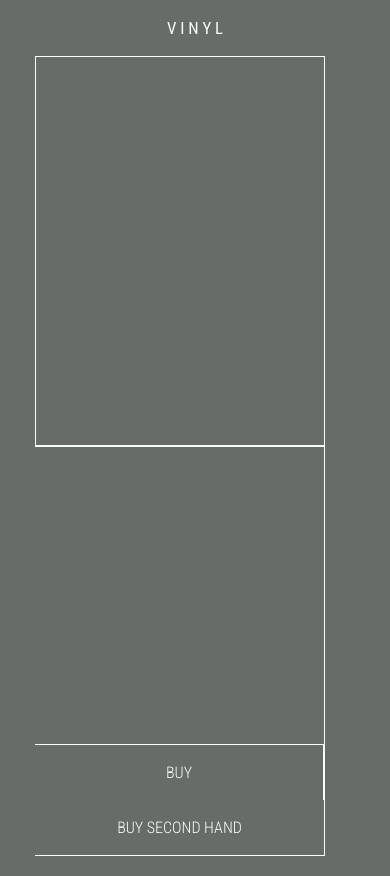
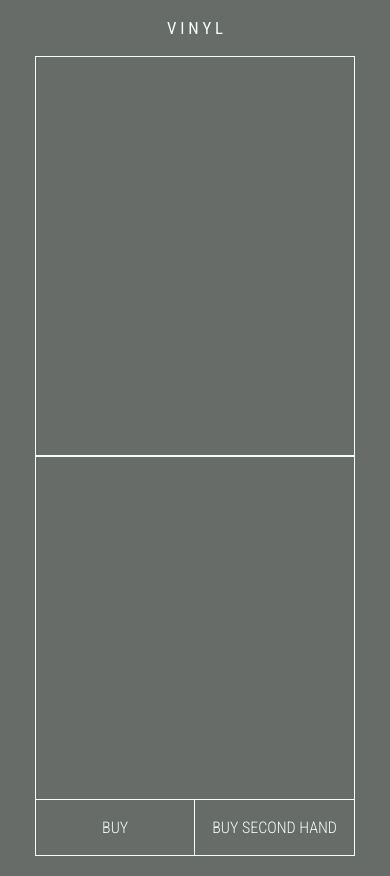
Before and after one commit to DelroyBrown28/VinylProject, a Django app: template templates/cart/product_detail.html in a window 390 px wide. Run offline with Django 3.2, Linux system fonts and the light colour scheme; the template is opened without the code that fills it, so the values that code supplies are empty; some libraries are stand-ins or nearby versions.

Commit message:
updated product detail view styles

```diff
--- a/static/css/style.css
+++ b/static/css/style.css
@@ -240,9 +240,27 @@ a:hover {
 
 }
 
-@media (min-width 900px) {
+.product-detail-image {
+  height: 300px;
+}
+
+@media (max-width: 900px) {
+
   .product-container {
     flex-flow: column;
+    width: inherit;
+  }
+  .product-image-box {
+    height: inherit;
+  }
+
+  .product-detail-box {
+    height: inherit;
+    border-left: 1px solid #F4FFF7;
+  }
+
+  .button-row {
+    flex-flow: row;
   }
 }
 
--- a/templates/cart/product_detail.html
+++ b/templates/cart/product_detail.html
@@ -7,7 +7,7 @@
     <div class="row product-container">
 
         <div class="col-md-6 product-image-box" data-aos="fade">
-            <img src="{{ product.image_2.url }}" class="img-fluid">
+            <img src="{{ product.image_2.url }}" class="img-fluid product-detail-image">
         </div>
 
         <div class="col-md-6 product-detail-box" data-aos="fade">
```
Also changed, not shown: media/product_images/aawilliams_songsfromisolation_AHwialj.jpg (added), media/product_images/janeweaver_flock_detail_Acoubbp.png (added), media/product_images/janeweaver_flock_detail_vqs4UN8.png (added), media/product_images/janeweaver_flock_detail_xy9eV8S.png (added), media/product_images/jarviscocker_clackvinyllp_yGrY0Jy.jpg (added), media/product_images/rhye_home_3Pbn1T3.jpg (added).
